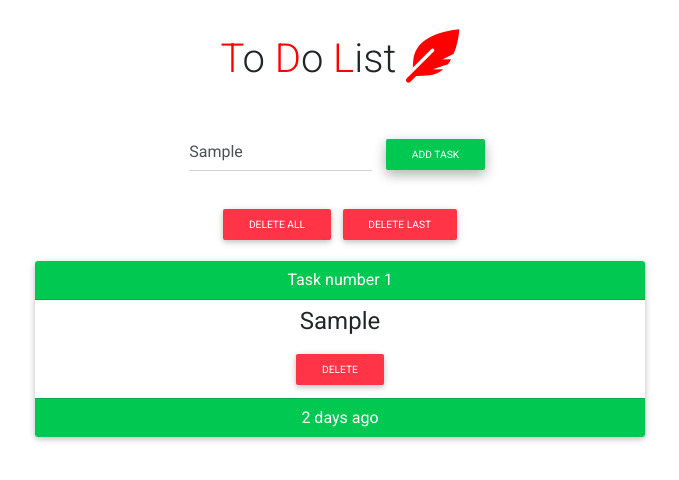
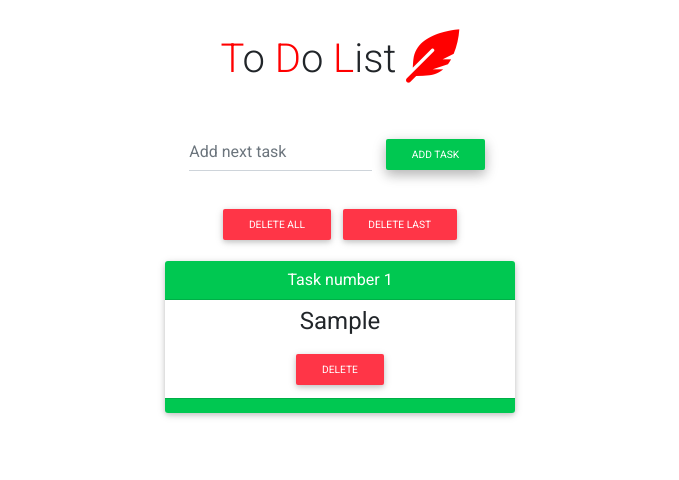
Before and after one commit to mateuszlubianka1993/to-do-list-2, a React (Create React App) app: page / in a window 1280 px wide. Both pictures are taken after typing "Sample" into the empty fields and a click on the button "ADD TASK". Shown: the top 480 px of the page, without its empty margins (300-979 px from the left). Built offline with nearby package versions, Linux system fonts and the light colour scheme.

Commit message:
add clear input function

```diff
--- a/src/components/App.js
+++ b/src/components/App.js
@@ -9,24 +9,24 @@ class App extends React.Component {
         this.state = {
             tasks: [],
             inputValue: '',
-            date: ''
+            // date: ''
           };
       };
 
       onInputChange = (e) => {
         //   console.log(e.target.value);
-        this.setState({inputValue: e.target.value})
+        this.setState({inputValue: e.target.value});
       };
 
       addNewTask = (e) => {
           e.preventDefault();
-          const today = new Date().toLocaleString();
+          // const today = new Date().toLocaleString();
         //   console.log('work');
         if(this.state.inputValue !== '') {
             this.setState({
                 inputValue: '',
                 tasks: [...this.state.tasks, this.state.inputValue],
-                date: today
+                // date: today
               });
         }
       };
--- a/src/components/List.js
+++ b/src/components/List.js
@@ -1,5 +1,6 @@
 import React from 'react';
 import Task from './Task';
+import './style/List.css';
 
 const List = (props) => {
     const listOfTasks = props.tasks.map((task, index) => <Task key={index} task={task} index={index} date={props.date}/>)
--- a/src/components/Task.js
+++ b/src/components/Task.js
@@ -1,6 +1,6 @@
 import React from 'react';
 import './style/Task.css';
-import { MDBCard, MDBCardBody, MDBCardTitle, MDBCardText, MDBCardHeader, MDBCardFooter, MDBBtn, MDBContainer } from
+import { MDBCard, MDBCardBody, MDBCardTitle, MDBCardHeader, MDBCardFooter, MDBBtn } from
 "mdbreact";
 
 const Task = (props) => {
@@ -13,9 +13,8 @@ const Task = (props) => {
                     <MDBBtn color="danger" size="sm">
                         Delete
                     </MDBBtn>
-                    {/* <MDBCardFooter color="success-color">{props.date}</MDBCardFooter> */}
                 </MDBCardBody>
-                <MDBCardFooter className="card-header-footer" color="success-color">2 days ago</MDBCardFooter>
+                <MDBCardFooter className="card-header-footer" color="success-color">{props.date}</MDBCardFooter>
             </MDBCard>
         </div>
     );
--- a/src/components/ToDoForm.js
+++ b/src/components/ToDoForm.js
@@ -2,17 +2,28 @@ import React from 'react';
 import { MDBFormInline, MDBBtn } from "mdbreact";
 import './style/ToDoForm.css';
 
-const ToDoForm = (props) => {
+class ToDoForm extends React.Component {
+    constructor(props) {
+        super(props);
+        this.inputRef = React.createRef();
+    };
+
+    render () {
+        const clear = () => {
+            this.inputRef.current.value = '';
+        };
+
         return (
             <div className="form-container">
-                <MDBFormInline onSubmit={props.addNewTask} className="md-form mr-auto mb-4 search-box">
-                    <input onChange={props.onInputChange} className="form-control mr-sm-2"  type="text" placeholder="Add next task" aria-label="Search" />
-                    <MDBBtn type="submit" rounded size="sm" color="success">Add task</MDBBtn>
+                <MDBFormInline onSubmit={this.props.addNewTask} className="md-form mr-auto mb-4 search-box">
+                    <input onChange={this.props.onInputChange} ref={this.inputRef} className="form-control mr-sm-2"  type="text" placeholder="Add next task" aria-label="Search" />
+                    <MDBBtn onClick={clear} type="submit" rounded size="sm" color="success">Add task</MDBBtn>
                 </MDBFormInline>
                 <MDBBtn rounded color="danger" size="sm">Delete All</MDBBtn>
                 <MDBBtn rounded color="danger" size="sm">Delete Last</MDBBtn>
             </div>
         );
     };
+};
 
 export default ToDoForm;
--- a/src/components/style/List.css
+++ b/src/components/style/List.css
@@ -1,3 +1,8 @@
 .list-container {
-
+    width: 90%;
+    margin-left: auto;
+    margin-right: auto;
+    display: flex;
+    flex-wrap: wrap;
+    justify-content: center;
 }
--- a/src/components/style/Task.css
+++ b/src/components/style/Task.css
@@ -1,8 +1,9 @@
 .task-box {
-    width: 50%;
-    margin-right: auto;
-    margin-left: auto;
+    flex-basis: 33%;
+    /* margin-right: auto;
+    margin-left: auto; */
     padding: 15px;
+    /* float: left; */
 }
 .card-body-box {
     padding: 7px;
```
Lines whose indentation alone changed are shown as unchanged.
